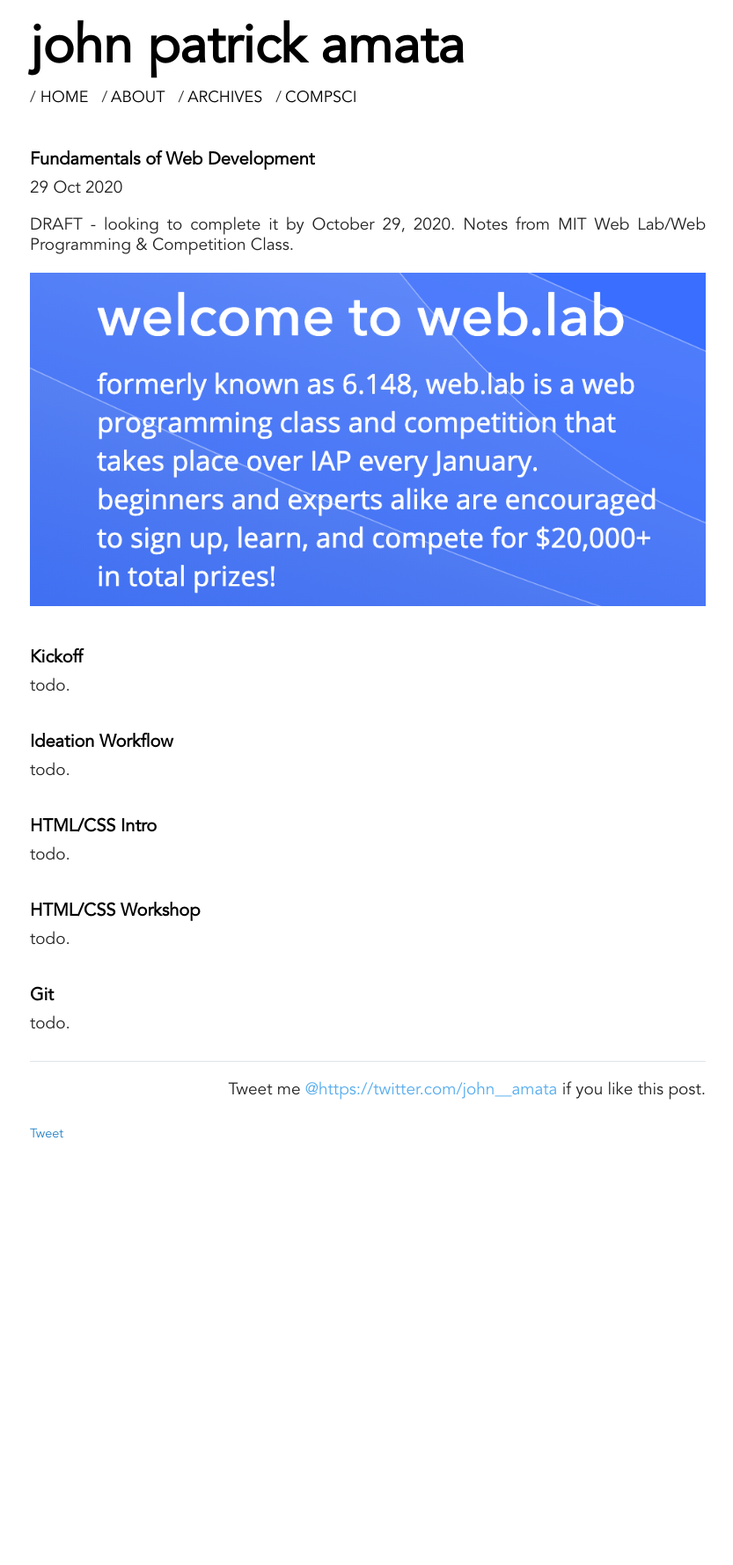
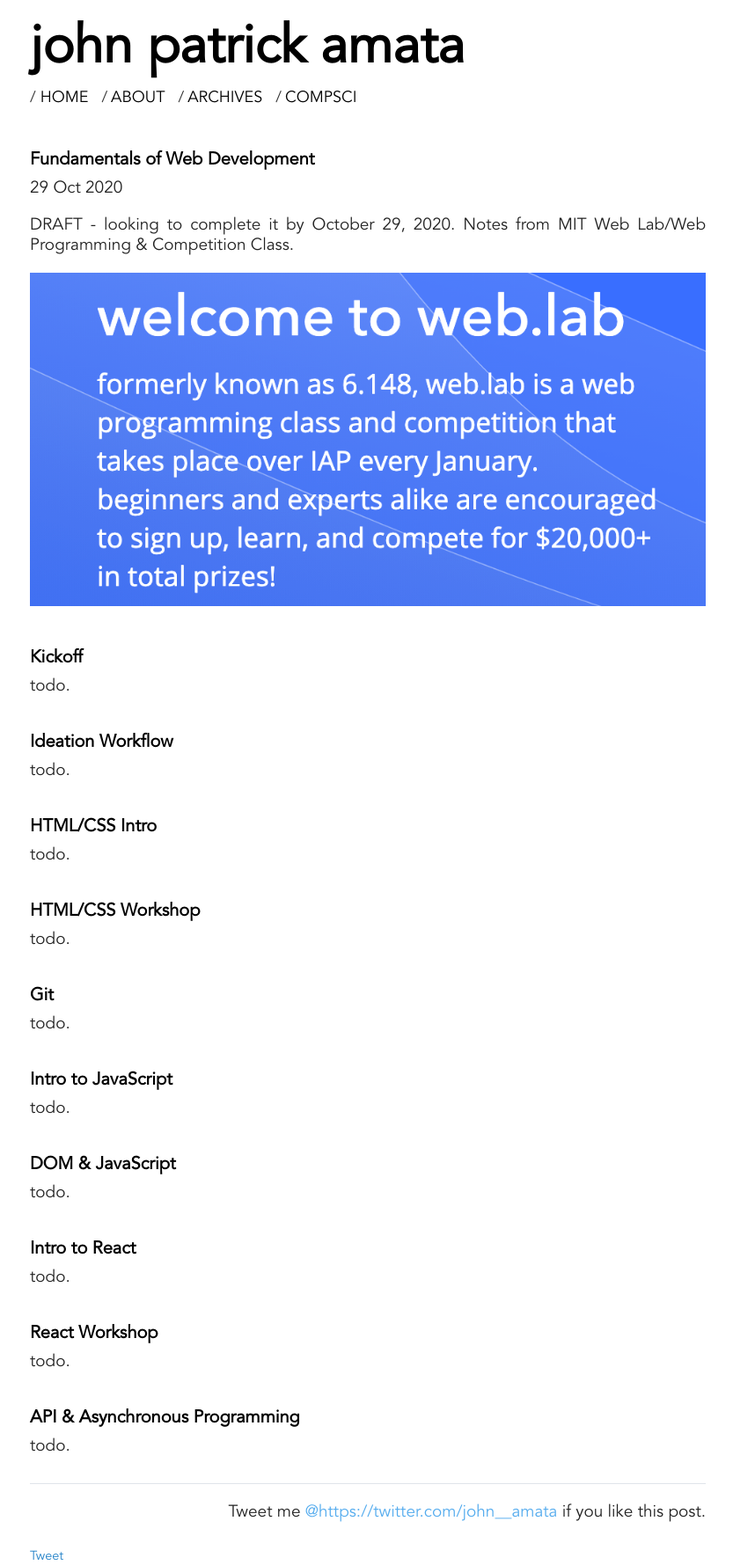
Before and after one commit to jpamata/jpamata.github.io, a Jekyll site: the page built from _posts/2020-10-29-webdev-fundamentals.md, in a window 1280 px wide. Shown: the whole page at 88% size, without its empty margins (222-1055 px from the left). Built offline with Jekyll 4.4.1, drawn with Linux system fonts in a browser that asks for light colours; comment, search, counter and statistics services are not loaded; before the commit the page ends 1299 px from its top, so only the background shows below that.

Commit message:
Update 2020-10-29-webdev-fundamentals.md

```diff
--- a/_posts/2020-10-29-webdev-fundamentals.md
+++ b/_posts/2020-10-29-webdev-fundamentals.md
@@ -42,3 +42,33 @@
 
 <p align="justify">todo.</p>
 </div>
+
+<div>
+<h2>Intro to JavaScript</h2>
+
+<p align="justify">todo.</p>
+</div>
+
+<div>
+<h2>DOM & JavaScript</h2>
+
+<p align="justify">todo.</p>
+</div>
+
+<div>
+<h2>Intro to React</h2>
+
+<p align="justify">todo.</p>
+</div>
+
+<div>
+<h2>React Workshop</h2>
+
+<p align="justify">todo.</p>
+</div>
+
+<div>
+<h2>API & Asynchronous Programming</h2>
+
+<p align="justify">todo.</p>
+</div>
```
